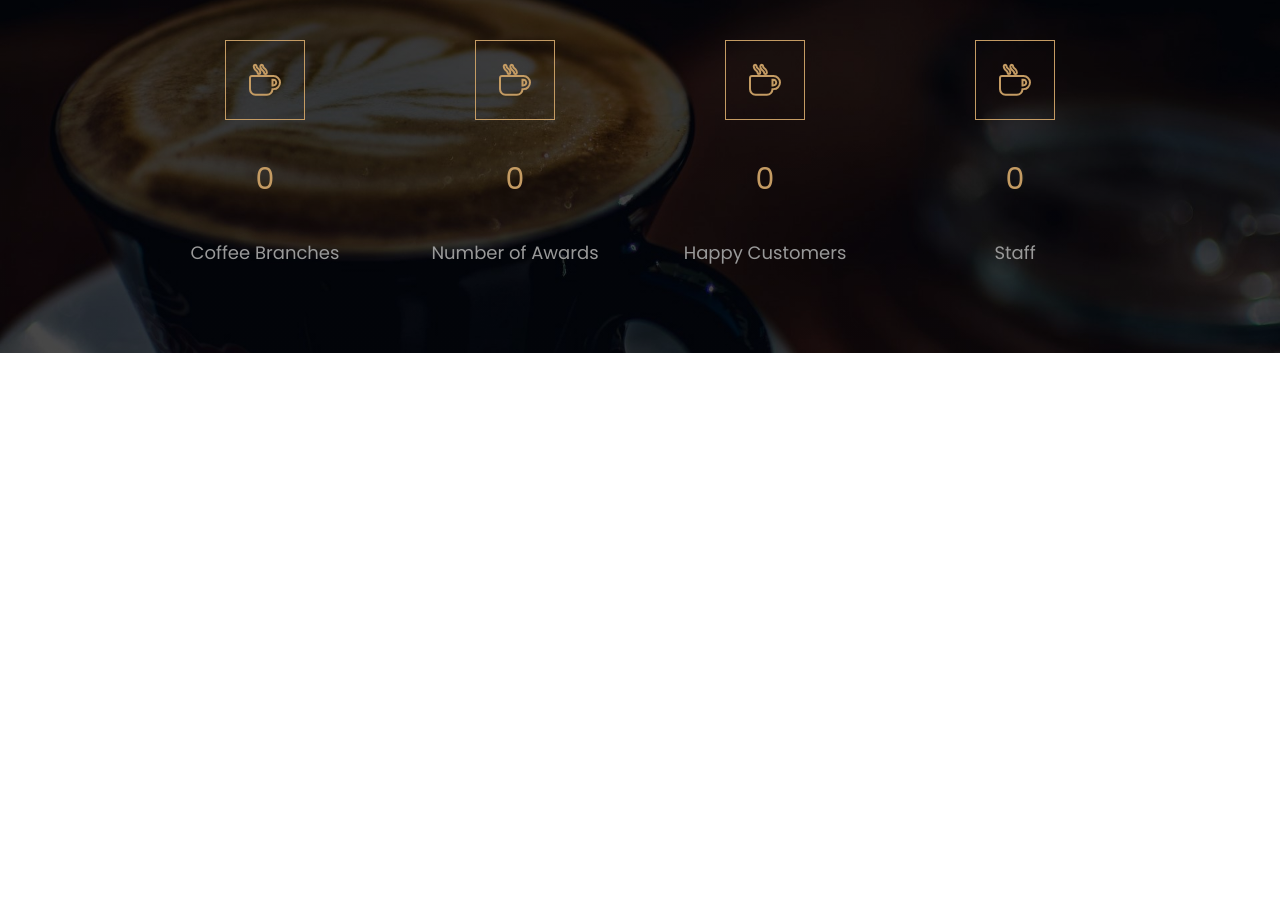
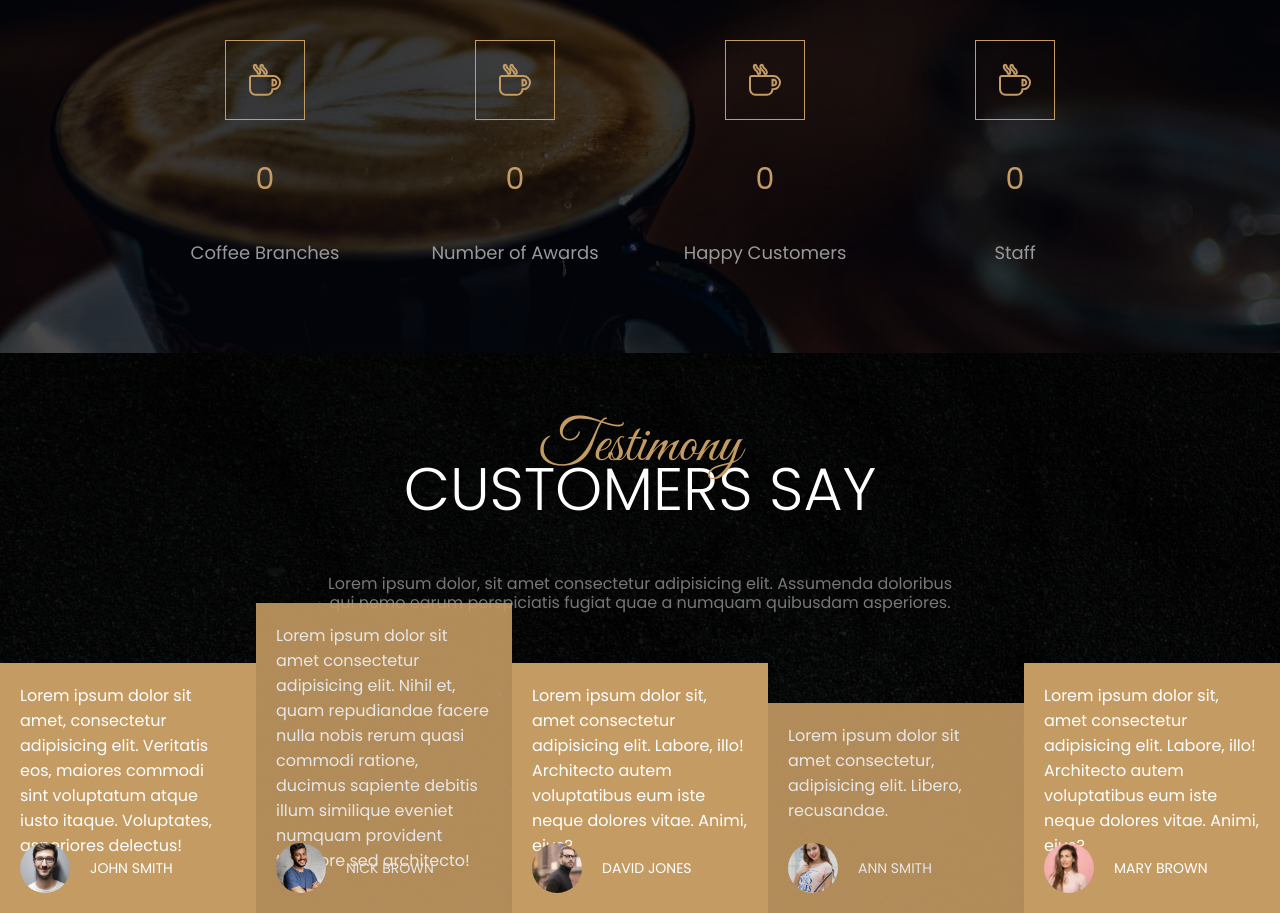
Before and after one commit to miracler0405/coffee-house-project, a plain HTML site: page index.html in a window 1280 px wide. Shown: the part 1847-2760 px from the top of the page. Before the commit the page ends 2200 px from the top, so only its background shows below. Drawn offline with nearby package versions, Linux system fonts and the light colour scheme.

Commit message:
feat: complete customers

```diff
--- a/index.html
+++ b/index.html
@@ -195,6 +195,76 @@
         </div>
       </section>
       <!-- End of Data -->
+      <!-- Customers -->
+      <section class="customers">
+        <div class="customers-banner">
+          <h3 class="main-heading">Testimony</h3>
+          <h1>Customers Say</h1>
+          <p>
+            Lorem ipsum dolor, sit amet consectetur adipisicing elit. Assumenda
+            doloribus qui nemo earum perspiciatis fugiat quae a numquam
+            quibusdam asperiores.
+          </p>
+        </div>
+        <div class="clients">
+          <div class="client">
+            <p>
+              Lorem ipsum dolor sit amet, consectetur adipisicing elit.
+              Veritatis eos, maiores commodi sint voluptatum atque iusto itaque.
+              Voluptates, asperiores delectus!
+            </p>
+            <div>
+              <img src="images/client1.jpg" />
+              <span>John Smith</span>
+            </div>
+          </div>
+          <div class="client">
+            <p>
+              Lorem ipsum dolor sit amet consectetur adipisicing elit. Nihil et,
+              quam repudiandae facere nulla nobis rerum quasi commodi ratione,
+              ducimus sapiente debitis illum similique eveniet numquam provident
+              tempore sed architecto!
+            </p>
+            <div>
+              <img src="images/client2.jpg" />
+              <span>Nick Brown</span>
+            </div>
+          </div>
+          <div class="client">
+            <p>
+              Lorem ipsum dolor sit, amet consectetur adipisicing elit. Labore,
+              illo! Architecto autem voluptatibus eum iste neque dolores vitae.
+              Animi, eius?
+            </p>
+            <div>
+              <img src="images/client3.jpg" />
+              <span>david Jones</span>
+            </div>
+          </div>
+          <div class="client">
+            <p>
+              Lorem ipsum dolor sit amet consectetur, adipisicing elit. Libero,
+              recusandae.
+            </p>
+            <div>
+              <img src="images/client4.jpg" />
+              <span>Ann Smith</span>
+            </div>
+          </div>
+          <div class="client">
+            <p>
+              Lorem ipsum dolor sit, amet consectetur adipisicing elit. Labore,
+              illo! Architecto autem voluptatibus eum iste neque dolores vitae.
+              Animi, eius?
+            </p>
+            <div>
+              <img src="images/client5.jpg" />
+              <span>Mary Brown</span>
+            </div>
+          </div>
+        </div>
+      </section>
+      <!-- End of Customers -->
     </div>
     <!-- end of container -->
   </body>
--- a/style.css
+++ b/style.css
@@ -470,3 +470,96 @@ span.swiper-pagination-bullet.swiper-pagination-bullet-active::after {
   color: #999;
 }
 /* End of Data */
+/* Customers */
+.customers {
+  width: 100%;
+  height: 70vh;
+  background: linear-gradient(rgba(0, 0, 0, 0.9), rgba(0, 0, 0, 0.8)),
+    url(images/image8.jpg) center no-repeat;
+  background-size: cover;
+  position: relative;
+}
+
+.customers-banner {
+  position: absolute;
+  top: 10%;
+  left: 50%;
+  transform: translateX(-50%);
+  text-align: center;
+}
+
+.customers-banner .main-heading {
+  font-size: 6rem;
+  position: relative;
+  z-index: 10;
+}
+
+.customers-banner h1 {
+  font-size: 6rem;
+  font-weight: 300;
+  text-transform: uppercase;
+  color: #fff;
+  margin-top: -4rem;
+}
+
+.customers-banner p {
+  font-size: 1.6rem;
+  color: #777;
+  margin-top: 4rem;
+  line-height: 1.2;
+}
+
+.clients {
+  position: absolute;
+  bottom: 0;
+  display: flex;
+  align-items: flex-end;
+}
+
+.client {
+  width: 25%;
+  height: 25rem;
+  background-color: #c49b63;
+  padding: 2rem;
+  color: #fff;
+  position: relative;
+}
+
+.client:nth-child(2) {
+  height: 31rem;
+}
+
+.client:nth-child(4) {
+  height: 21rem;
+}
+
+.client:nth-child(even) {
+  opacity: 0.9;
+}
+
+.client img {
+  width: 5rem;
+  height: 5rem;
+  object-fit: cover;
+  border-radius: 50%;
+  margin-right: 2rem;
+}
+
+.client p {
+  font-size: 1.6rem;
+  margin-bottom: 2rem;
+}
+
+.client div {
+  display: flex;
+  align-items: center;
+  position: absolute;
+  bottom: 2rem;
+}
+
+.client div span {
+  font-size: 1.4rem;
+  text-transform: uppercase;
+}
+
+/* End of Customers */
```
